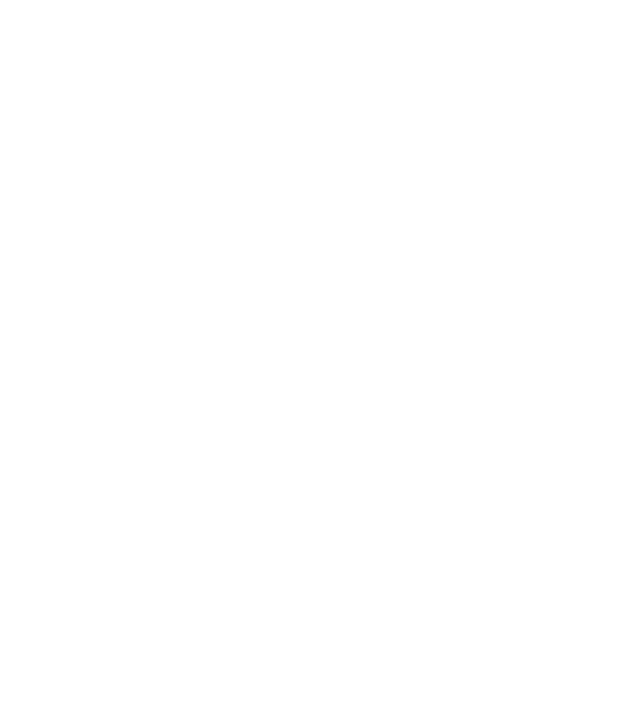
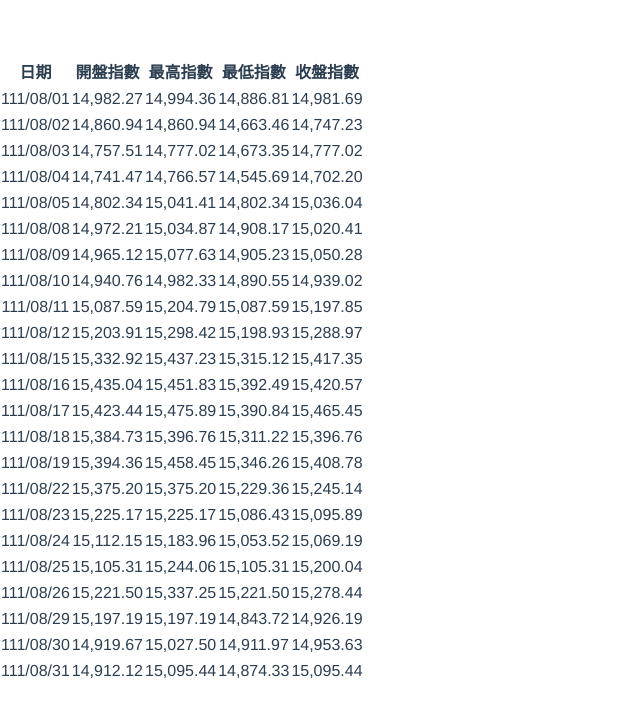
Before and after one commit to chenhan20/vite-linkTree, a Vue app: page /StockPage in a window 1280 px wide. Before the commit this address had no page. Shown: the top 716 px of the page, without its empty margins (0-640 px from the left). Built offline with nearby package versions, Linux system fonts and the light colour scheme.

Commit message:
data資料夾建立 store應該只放會變更的東西?

```diff
--- a/src/components/SteveLinkTree.vue
+++ b/src/components/SteveLinkTree.vue
@@ -2,7 +2,7 @@
 import { ref } from "vue";
 import { library } from "@fortawesome/fontawesome-svg-core";
 import { faPhone } from "@fortawesome/free-solid-svg-icons";
-
+import data from "../data/treeListData";
 library.add(faPhone);
 
 
@@ -12,44 +12,8 @@
 
 const imageUrl = new URL('../assets/steve01.jpg', import.meta.url).href
 const count = ref(0);
+const TreeDataList = data;
 
-const TreeDataList = [
-  {
-    name: "Instagram",
-    url: "https://www.instagram.com/chenhan20/",
-    icon: ["fab", "instagram"],
-  },
-  {
-    name: "Facebook",
-    url: "https://www.facebook.com/profile.php?id=100000189117019",
-    icon: ["fab", "facebook"],
-  },
-  {
-    name: "Youtube",
-    url: "https://www.youtube.com/user/chenhan20",
-    icon: ["fab", "youtube"],
-  },
-  {
-    name: "Resume",
-    url: "https://calm-woodland-74729.herokuapp.com/SteveCard",
-    icon: ["fas", "address-card"],
-  },
-  {
-    name: "Linkedin",
-    url: "https://www.linkedin.com/in/%E6%89%BF%E7%BF%B0-%E8%8E%8A-4159b7139/",
-    icon: ["fab", "linkedin"],
-  },
-  {
-    name: "Github",
-    url: "https://github.com/chenhan20",
-    icon: ["fab", "github"],
-  },
-  {
-    name: "SteveBot",
-    url: "https://t.me/stevechuang_bot",
-    icon: ["fab", "telegram"],
-  },
-];
 
 // functions
 function handleClick(url) {
--- /dev/null
+++ b/src/components/StockPage.vue
@@ -0,0 +1,42 @@
+<script setup>
+import data from "../data/stockData";
+const fields = data["fields"];
+const stockData = data["data"];
+</script>
+
+<template>
+  <h1 class="text-xl font-mono"></h1>
+  <div class="flex justify-center">
+    <table class="">
+      <thead
+        class="text-xs text-gray-700 uppercase bg-gray-50 dark:bg-gray-700 dark:text-gray-400"
+      >
+
+        <tr>
+          <th class="py-3 px-6" v-for="field in fields">
+            {{ field }}
+          </th>
+        </tr>
+      </thead>
+      <tbody>
+        <tr
+          class="bg-white border-b dark:bg-gray-800 dark:border-gray-700"
+          v-for="stock in stockData"
+        >
+          <td
+            class="py-4 px-6 font-medium text-gray-900 whitespace-nowrap dark:text-white"
+            v-for="data in stock"
+          >
+            {{ data }}
+          </td>
+        </tr>
+      </tbody>
+    </table>
+  </div>
+</template>
+
+<style scoped>
+a {
+  color: #42b983;
+}
+</style>
--- a/src/stores/stockData.js
+++ b/src/data/stockData.js
@@ -1,6 +1,4 @@
-import { defineStore } from "pinia";
-
-export const useUserStore = defineStore({
+export default {
   "stat": "OK",
   "title": "111年08月 發行量加權股價指數歷史資料",
   "date": "20220801",
@@ -31,4 +29,3 @@
     ["111/08/31", "14,912.12", "15,095.44", "14,874.33", "15,095.44"]
   ]
 }
-)
--- /dev/null
+++ b/src/data/treeListData.js
@@ -0,0 +1,37 @@
+export default [
+  {
+    name: "Instagram",
+    url: "https://www.instagram.com/chenhan20/",
+    icon: ["fab", "instagram"],
+  },
+  {
+    name: "Facebook",
+    url: "https://www.facebook.com/profile.php?id=100000189117019",
+    icon: ["fab", "facebook"],
+  },
+  {
+    name: "Youtube",
+    url: "https://www.youtube.com/user/chenhan20",
+    icon: ["fab", "youtube"],
+  },
+  {
+    name: "Resume",
+    url: "https://calm-woodland-74729.herokuapp.com/SteveCard",
+    icon: ["fas", "address-card"],
+  },
+  {
+    name: "Linkedin",
+    url: "https://www.linkedin.com/in/%E6%89%BF%E7%BF%B0-%E8%8E%8A-4159b7139/",
+    icon: ["fab", "linkedin"],
+  },
+  {
+    name: "Github",
+    url: "https://github.com/chenhan20",
+    icon: ["fab", "github"],
+  },
+  {
+    name: "SteveBot",
+    url: "https://t.me/stevechuang_bot",
+    icon: ["fab", "telegram"],
+  },
+]
--- a/src/router/index.js
+++ b/src/router/index.js
@@ -2,6 +2,7 @@
 import HelloWorld from '/src/components/HelloWorld.vue'
 import SteveLinkTree from '/src/components/SteveLinkTree.vue'
 import PiniaPage from '/src/components/PiniaPage.vue'
+import StockPage from '/src/components/StockPage.vue'
 
 let history = createWebHistory()
 let routes = [
@@ -19,6 +20,11 @@
     path: '/piniaPage',
     name: 'piniaPage',
     component: PiniaPage
+  },
+  {
+    path: '/StockPage',
+    name: 'StockPage',
+    component: StockPage
   }
 ]
 
```
